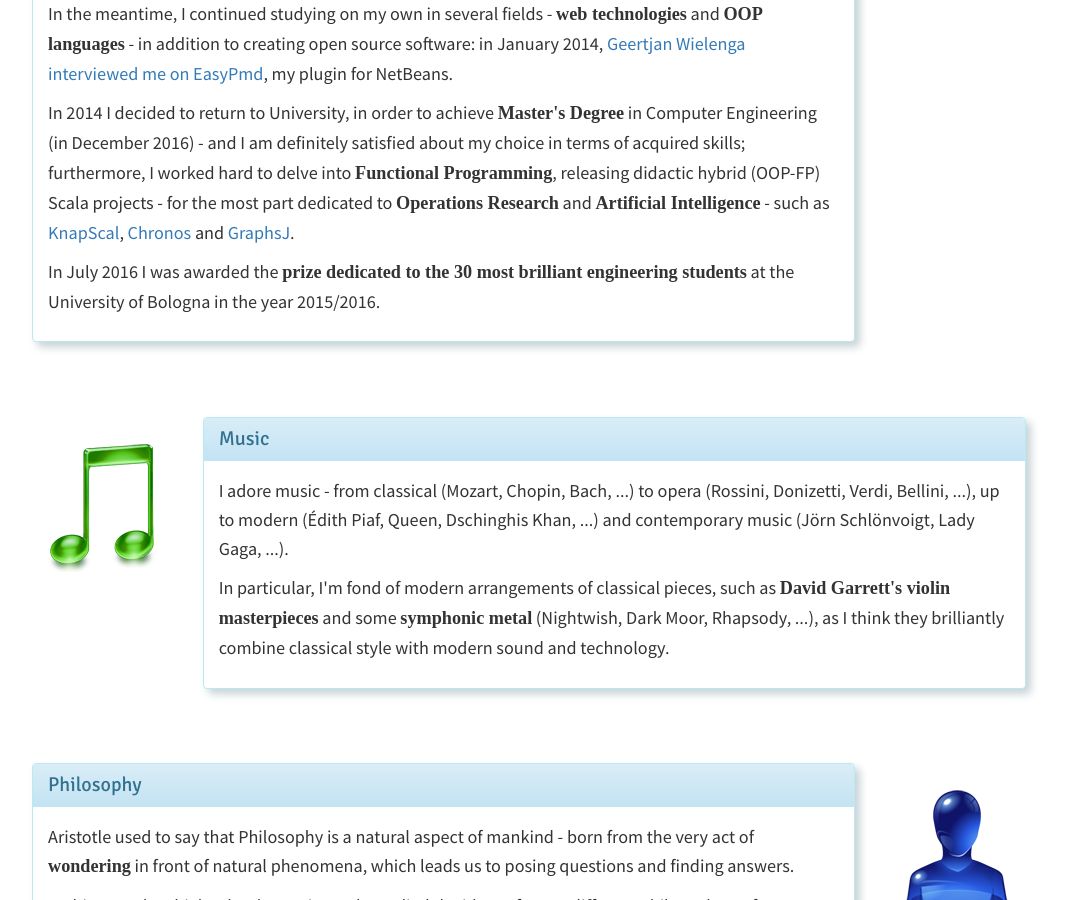
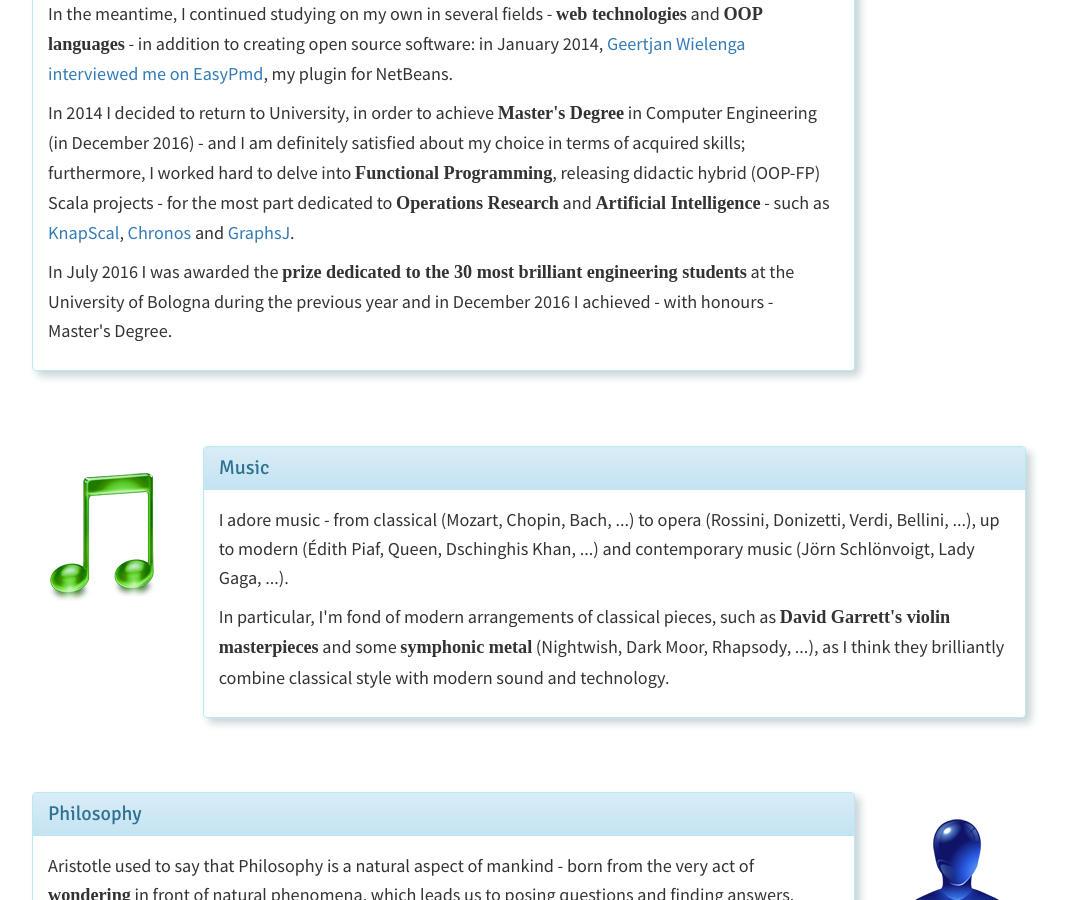
Before and after one commit to giancosta86/giancosta86.github.io, a Jekyll site: the page built from introduction.html, in a window 1280 px wide and 900 px high, scrolled down 2347 px. Shown: the whole window, without its empty margins (111-1176 px from the left). Built offline with Jekyll 4.4.1, drawn with Linux system fonts in a browser that asks for light colours; some web fonts are replaced; some of the changed text lies outside the part shown.

Commit message:
Update CV and Introduction

```diff
--- a/introduction.html
+++ b/introduction.html
@@ -41,7 +41,7 @@
             </li>
 
             <li>
-              <b>Education</b>: M.Sc. in Computer Engineering (in December 2016)
+              <b>Education</b>: M.Sc. in Computer Engineering (110/110 with honours)
             </li>
 
             <li>
@@ -236,8 +236,8 @@
           </p>
 
           <p>
-            In July 2016 I was awarded the <strong>prize dedicated to the 30 most brilliant engineering students</strong> at the University of Bologna in the
-            year 2015/2016.
+            In July 2016 I was awarded the <strong>prize dedicated to the 30 most brilliant engineering students</strong> at the University of Bologna
+            during the previous year and in December 2016 I achieved -  with honours - Master's Degree.
           </p>
         </div>
       </div>
```
Also changed, not shown: 2 other files.
